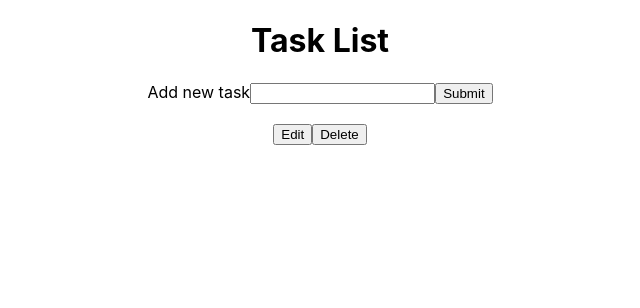
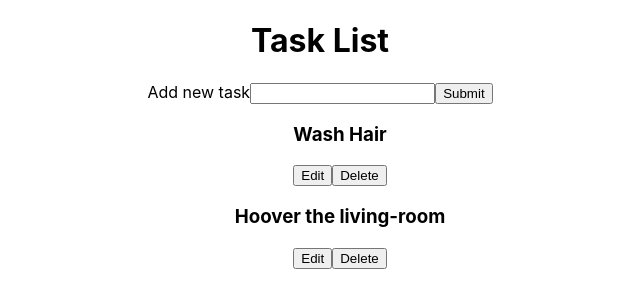
Before and after one commit to MelissaAstbury/react-todo-list, a React (Create React App) app: page / in a window 1280 px wide. Shown: the top 308 px of the page, without its empty margins (320-960 px from the left). Built offline with nearby package versions, Linux system fonts and the light colour scheme.

Commit message:
now working

```diff
--- a/src/components/List/List.js
+++ b/src/components/List/List.js
@@ -19,12 +19,12 @@ class List extends React.Component {
         return <main>
         <h1>Task List</h1>
         <Form addTask={this.addTask} />
-        <ListItem newTask={this.state.newTask}/>
-        {/* <ul>
+        <ul>
           {this.state.tasks.map((task) => {
-            return <li key={task}>{task}</li>;
-          })}
-        </ul> */}
+            return <ListItem task={task} key={task} />
+            })
+          }
+        </ul>
       </main>
     }
 }
--- a/src/components/ListItem/ListItem.js
+++ b/src/components/ListItem/ListItem.js
@@ -1,16 +1,16 @@
 import React from 'react';
 
 const ListItem = (props) => {
-  console.log(props)
+  console.log(props.task)
   return (
     <section>
     <h3>
-      {props.name}
+      {props.task}
     </h3>
     <button>Edit</button>
     <button>Delete</button>
     </section>
-  );
-};
+  )
+}
 
 export default ListItem;
```
Also changed, not shown: 1 other file (tests, documents, lock files or other folders).
